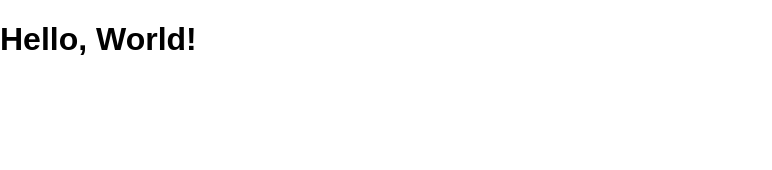
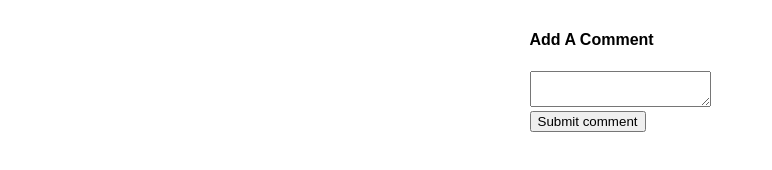
Before and after one commit to bdog72/add_a_comment, a React app: page / in a window 1280 px wide. Shown: the whole page, without its empty margins (0-772 px from the left). Built offline with nearby package versions, Linux system fonts and the light colour scheme; some packages are replaced by stand-ins of ours.

Commit message:
working on a comment box

```diff
--- /dev/null
+++ b/src/actions/index.js
@@ -0,0 +1,8 @@
+import { SAVE_COMMENT } from './types'
+
+export function saveComment (comment) {
+  return {
+    type: SAVE_COMMENT,
+    payload: comment
+  }
+}
--- /dev/null
+++ b/src/actions/types.js
@@ -0,0 +1 @@
+export const SAVE_COMMENT = 'save_comment'
--- a/src/components/App.js
+++ b/src/components/App.js
@@ -1,10 +1,14 @@
 import React, { Component } from 'react'
-
+import CommentBox from './comment_box'
+import CommentList from './comment_list'
 class App extends Component {
   render () {
-    return <div>
-      <h1>Hello, World!</h1>
-    </div>
+    return (
+      <div className='main'>
+        <CommentBox />
+        <CommentList />
+      </div>
+    )
   }
 }
 
--- /dev/null
+++ b/src/components/comment_box.js
@@ -0,0 +1,45 @@
+import React, { Component } from 'react'
+import { connect } from 'react-redux'
+import * as actions from '../actions'
+
+class CommentBox extends Component {
+  constructor (props) {
+    super()
+
+    this.state = {
+      comment: ''
+    }
+    this.handleSubmit = this.handleSubmit.bind(this)
+    this.handleChange = this.handleChange.bind(this)
+  }
+
+  handleSubmit (event) {
+    event.preventDefault()
+    this.props.saveComment(this.state.comment)
+    this.setState({ comment: '' })
+  }
+
+  handleChange (event) {
+    this.setState({ comment: event.target.value })
+  }
+
+  render () {
+    return (
+      <form
+        onSubmit={this.handleSubmit}
+        className='comment-box'>
+        <h4>Add A Comment</h4>
+        <textarea
+          value={this.state.comment}
+          onChange={this.handleChange}
+        />
+
+        <div>
+          <button action='submit'>Submit comment</button>
+        </div>
+
+      </form>
+    )
+  }
+}
+export default connect(null, actions)(CommentBox)
--- /dev/null
+++ b/src/components/comment_list.js
@@ -0,0 +1,18 @@
+import React from 'react'
+import { connect } from 'react-redux'
+
+const CommentList = (props) => {
+  const list = props.comments.map(comment => <li key={comment}>{comment}</li>)
+
+  return (
+    <ul className='comment-list'>
+      {list}
+    </ul>
+  )
+}
+
+function mapStateToProps (state) {
+  return { comments: state.comments }
+}
+
+export default connect(mapStateToProps)(CommentList)
--- a/src/index.js
+++ b/src/index.js
@@ -2,12 +2,16 @@ import React from 'react'
 import ReactDOM from 'react-dom'
 import { AppContainer } from 'react-hot-loader'
 import Redbox from 'redbox-react'
-
+import { Provider } from 'react-redux'
+import { createStore, applyMiddleware } from 'redux'
+import reducers from './reducers'
 import App from './components/App'
 
 import './styles/screen.scss'
 
 const root = document.getElementById('root')
+
+const createStoreWithMiddleware = applyMiddleware()(createStore)
 
 const render = app => {
   ReactDOM.render(
@@ -16,7 +20,11 @@ const render = app => {
   )
 }
 
-render(<App />)
+render(
+  <Provider store={createStoreWithMiddleware(reducers)}>
+    <App />
+  </Provider>
+)
 
 if (module.hot) {
   module.hot.accept('./components/App', () => {
--- /dev/null
+++ b/src/reducers/comments.js
@@ -0,0 +1,9 @@
+import { SAVE_COMMENT } from '../actions/types'
+
+export default function (state = [], action) {
+  switch (action.type) {
+    case SAVE_COMMENT:
+      return [ ...state, action.payload ]
+  }
+  return state
+}
--- /dev/null
+++ b/src/reducers/index.js
@@ -0,0 +1,8 @@
+import { combineReducers } from 'redux'
+import commentsReducer from './comments'
+
+const rootReducer = combineReducers({
+  comments: commentsReducer
+})
+
+export default rootReducer
--- a/src/styles/screen.scss
+++ b/src/styles/screen.scss
@@ -11,3 +11,9 @@ body {
   margin: 0;
   font: $base-text-size / 1 $base-font-family;
 }
+
+.main {
+  display: flex;
+  justify-content: center;
+  margin: 10px;
+}
```
Also changed, not shown: package.json (+12 -1 lines), test/components/app_test.js (added, +10 -0 lines), test/test_helper.js (added, +36 -0 lines), 1 other file.
